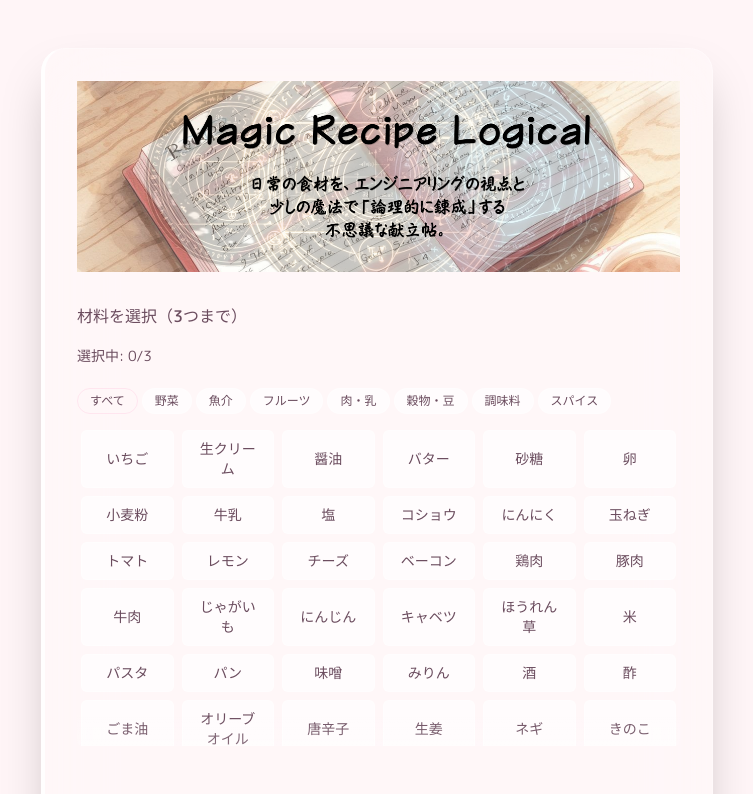
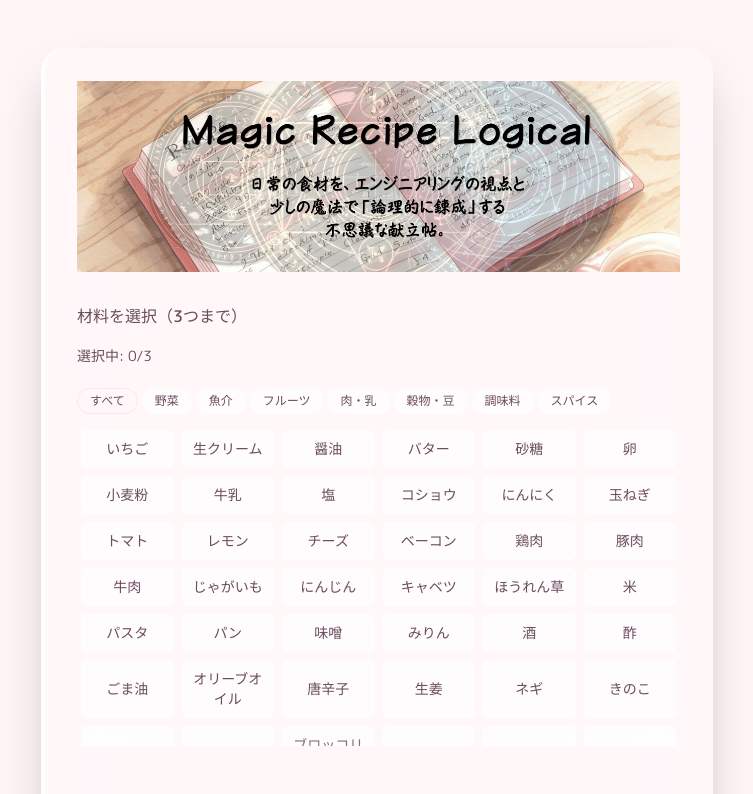
Before and after one commit to Rio-cyber-gif/Magic-Recipe-Logical_v2, a React (Vite) app: page / in a window 1280 px wide. Shown: the top 794 px of the page, without its empty margins (263-1016 px from the left). Built offline with nearby package versions, Linux system fonts and the light colour scheme.

Commit message:
fix: 食材ボタンのパディングを px-3→px-2 に変更し「生クリーム」が折り返さないよう修正

```diff
--- a/src/app/App.tsx
+++ b/src/app/App.tsx
@@ -117,7 +117,7 @@ export default function App() {
                           onClick={() => toggleIngredient(ingredient)}
                           disabled={isDisabled}
                           className={`
-                            px-3 py-2 text-sm rounded-md border transition-colors
+                            px-2 py-2 text-sm rounded-md border transition-colors
                             ${isSelected
                               ? 'bg-primary text-primary-foreground border-primary'
                               : 'bg-white/60 text-foreground border-white/40 hover:bg-white/80'
```
